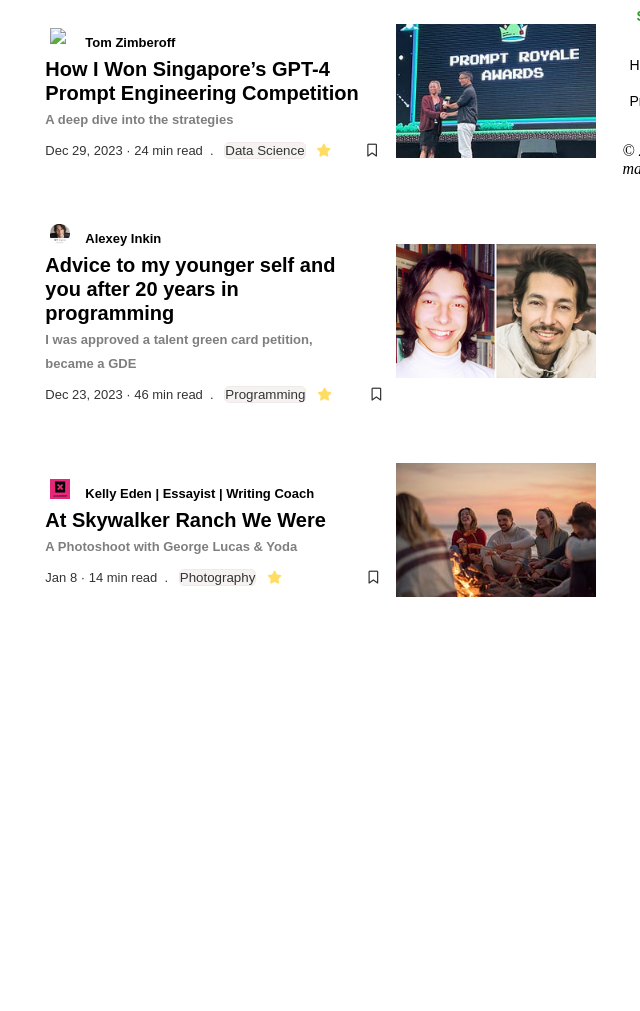
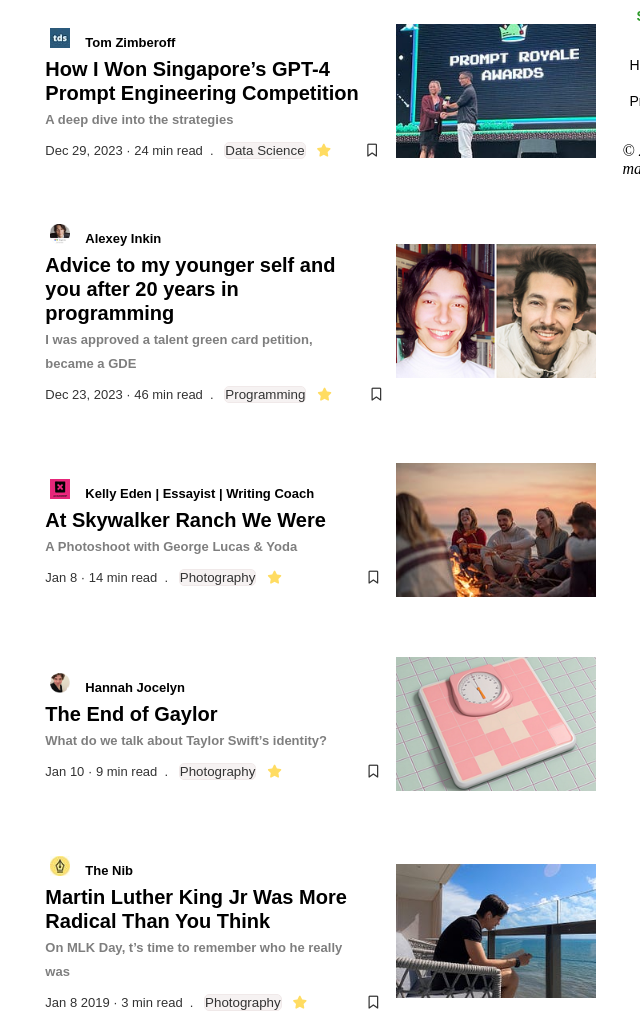
Before and after one commit to 2110aman/Medium.com, a plain HTML site: page index.html in a window 1280 px wide. Shown: the part 1125-2136 px from the top of the page, without its empty margins (127-767 px from the left). Before the commit the page ends 1724 px from the top, so only its background shows below. Drawn offline with Linux system fonts and the light colour scheme.

Commit message:
Add files via upload

```diff
--- a/index.html
+++ b/index.html
@@ -7,7 +7,7 @@
       src="https://kit.fontawesome.com/570e6a7904.js"
       crossorigin="anonymous"
     ></script>
-    <link rel="icon" type="image/x-icon" href="./iconFavicon1.jpeg">
+    <link rel="icon" type="image/x-icon" href="./iconFavicon1.jpeg" />
     <link rel="stylesheet" href="./style.css" />
     <title>Medium-Where good ideas finds you</title>
   </head>
@@ -251,6 +251,57 @@
           </div>
           <img src="./img33.jpg" alt="" class="content01img" />
         </div>
+
+        <!-- PART 5 -->
+        <div class="content01">
+          <div class="content1Ttl">
+            <div class="contentHeading">
+              <img src="./img21.png" alt="netflixIcon" />
+              <p class="content1Para">
+                <a href="#">Hannah Jocelyn </a>
+              </p>
+            </div>
+            <p class="content1Para">
+              The End of Gaylor <br />
+              <span>What do we talk about Taylor Swift’s identity?</span>
+            </p>
+            <p class="content1Foot">
+              Jan 10 · 9 min read&nbsp;&nbsp;.
+              <button class="content1Button">Photography</button>&nbsp;&nbsp;
+              <i class="fa-solid fa-star" style="color: #ffd43b"></i>
+              &nbsp;&nbsp;&nbsp;&nbsp;&nbsp;&nbsp;&nbsp;&nbsp;&nbsp;&nbsp;&nbsp;&nbsp;
+              &nbsp;&nbsp;&nbsp;&nbsp;&nbsp;&nbsp;&nbsp;&nbsp;&nbsp;
+              <i class="fa-regular fa-bookmark"></i>
+            </p>
+          </div>
+          <img src="./img36.png" alt="" class="content01img" />
+        </div>
+
+        <!-- PART6 -->
+
+        <div class="content01">
+          <div class="content1Ttl">
+            <div class="contentHeading">
+              <img src="./icon4.jpg" alt="netflixIcon" />
+              <p class="content1Para">
+                <a href="#">The Nib </a>
+              </p>
+            </div>
+            <p class="content1Para">
+              Martin Luther King Jr Was More Radical Than You Think <br />
+              <span> On MLK Day, t’s time to remember who he really was </span>
+            </p>
+            <p class="content1Foot">
+              Jan 8 2019 · 3 min read&nbsp;&nbsp;.
+              <button class="content1Button">Photography</button>&nbsp;&nbsp;
+              <i class="fa-solid fa-star" style="color: #ffd43b"></i>
+              &nbsp;&nbsp;&nbsp;&nbsp;&nbsp;&nbsp;&nbsp;&nbsp;&nbsp;&nbsp;&nbsp;&nbsp;
+              &nbsp;&nbsp;
+              <i class="fa-regular fa-bookmark"></i>
+            </p>
+          </div>
+          <img src="./img34.jpg" alt="" class="content01img" />
+        </div>
       </div>
       <!-- content part 2 -->
 
@@ -293,8 +344,10 @@
           </div>
         </div>
         <div class="endTitle">
-          <i> © 2021 Stack Overflow. All rights reserved. <br>
-        made By 2110AmanSingh </i></div>
+          <i>
+            © 2021 Stack Overflow. All rights reserved. <br />
+            made By 2110AmanSingh
+          </i>
         </div>
       </div>
     </section>
--- a/style.css
+++ b/style.css
@@ -172,7 +172,7 @@
 /* content section */
 
 .content{
-    height: 800px;
+    height: 1200px;
     width: 536px;
     margin-left: 170px;
 
@@ -257,6 +257,9 @@
 .content02{
     height: 400px;
     width: 536px;
+    position: sticky;
+    top: 4rem;
+
 }
 
 .contentSectionHeading{
```
Also changed, not shown: icon01.jpg (added), icon4.jpg (added), img21.png (added).
